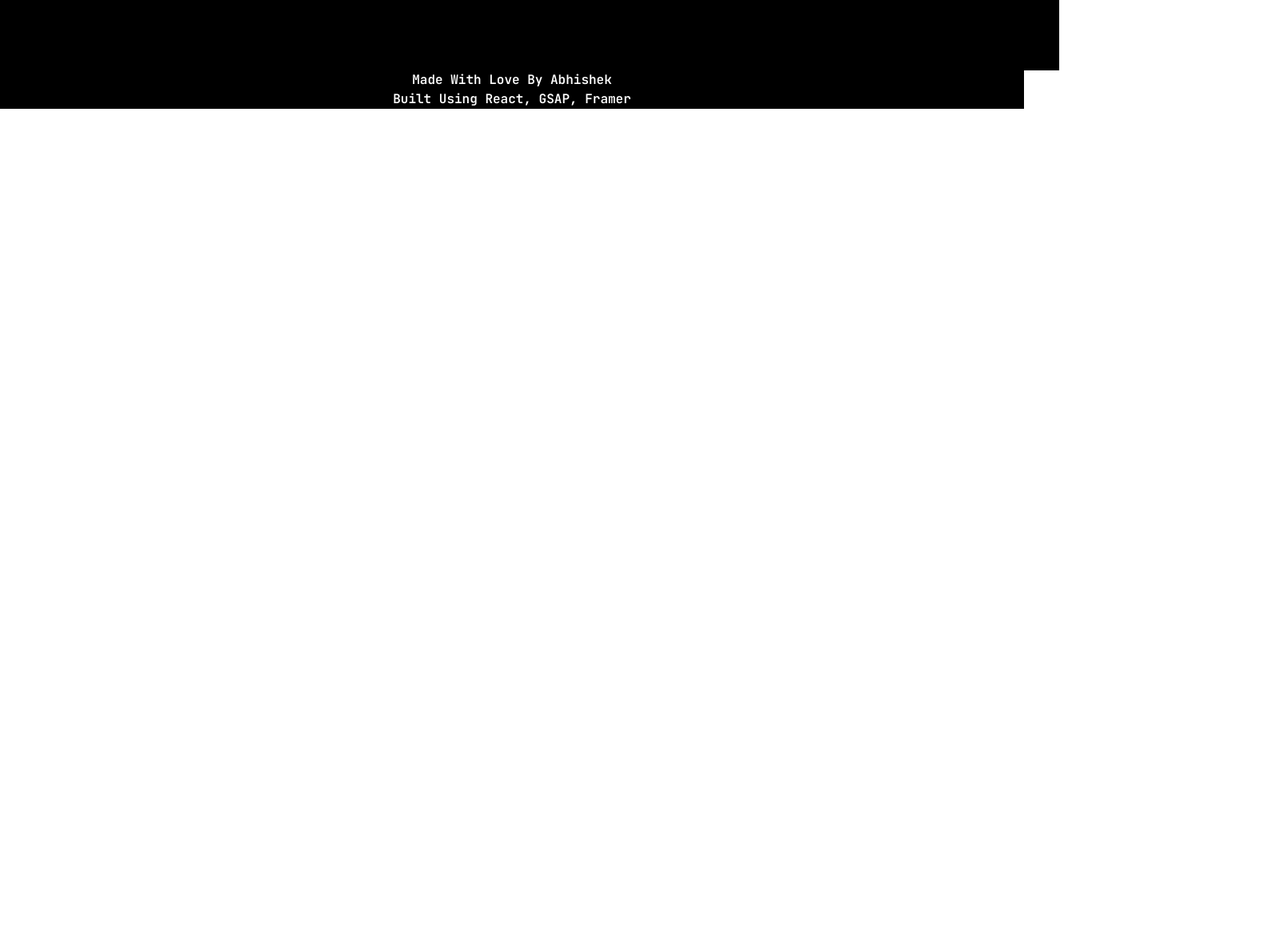
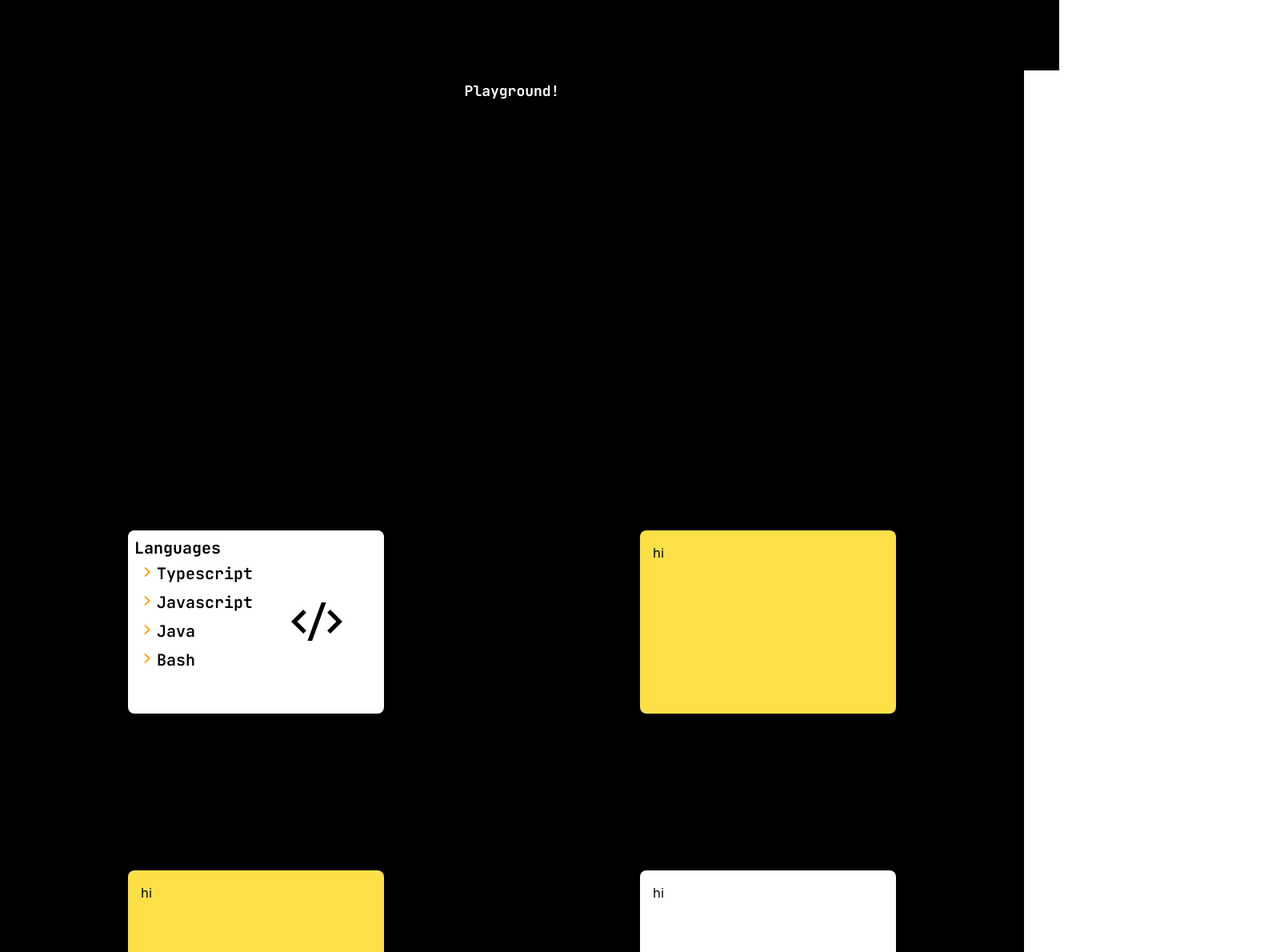
Before and after one commit to BeroBrine/portfolio-website, a React (Vite) app: page / in a window 1280 px wide. Shown: the part 1480-2670 px from the top of the page at 80% size, 1600 px wide, since content can reach past the window. Before the commit the page ends 1616 px from the top, so only its background shows below. Built offline with nearby package versions, Linux system fonts and the light colour scheme; what tailwind-typewriter would draw is missing.

Commit message:
added some more sections to homepage

```diff
--- a/package.json
+++ b/package.json
@@ -12,6 +12,7 @@
   "dependencies": {
     "@gsap/react": "^2.1.1",
     "@react-hook/mouse-position": "^4.1.3",
+    "@remixicon/react": "^4.2.0",
     "auto-typer-ts": "^0.0.2",
     "clsx": "^2.1.1",
     "gsap": "^3.12.5",
--- a/src/components/Cursor.tsx
+++ b/src/components/Cursor.tsx
@@ -10,7 +10,7 @@ const Cursor = ({
 	const gitRef = useRef<HTMLDivElement>(null);
 	const mousePos: IPosition = { x: 0, y: 0 };
 	const [divRender, setDivRender] = useState<boolean>(false);
-	const [gitRender, gitDivRender] = useState<boolean>(false);
+	const [cursorRender, setCursorRender] = useState<boolean>(false);
 
 	useCursorAnim({
 		cursorRef,
@@ -18,24 +18,28 @@ const Cursor = ({
 		gitRef,
 		mousePos,
 		setDivRender,
-		gitDivRender,
+		setCursorRender,
 		refElem,
 	});
-	console.log(gitRender);
+	console.log(cursorRender);
 	return (
 		<div>
+			{cursorRender ? (
 				<div
 					ref={cursorRef}
 					className={`${divRender ? "" : "mix-blend-difference"} z-50 pointer-events-none  bg-yellow-200 top-0 left-0 fixed rounded-full w-3 h-3`}
 				>
 					{divRender ? (
-					<div ref={textRef} className="">
+						<div ref={textRef} className="fixed">
 							<img src="/altinay-dinc-LluELtL5mK4-unsplash.jpg" alt="img" />
 						</div>
 					) : (
 						<div className="" ref={textRef}></div>
 					)}
 				</div>
+			) : (
+				<div ref={cursorRef}></div>
+			)}
 		</div>
 	);
 };
--- a/src/components/HomePage.tsx
+++ b/src/components/HomePage.tsx
@@ -6,6 +6,8 @@ import Magnetic from "./Magnetic";
 import { gsap } from "gsap";
 import { useGSAP } from "@gsap/react";
 import Cursor from "./Cursor";
+import Skills from "./Skills";
+import StringAnim from "./StringAnim";
 
 const HomePage = () => {
 	const textDiv = useRef<HTMLDivElement>(null);
@@ -44,7 +46,6 @@ const HomePage = () => {
 						scrollTrigger: {
 							trigger: parentRef.current,
 							start: "top 0%",
-							markers: true,
 							scrub: 3,
 							end: "top -100%",
 						},
@@ -62,12 +63,15 @@ const HomePage = () => {
 					const handleMouse = () => {
 						gsap.to(elem, {
 							rotate: 0,
+							delay: 0.3,
 						});
 					};
 
 					const handleMouseLeave = () => {
 						gsap.to(elem, {
 							rotate: 10,
+
+							delay: 0.3,
 						});
 					};
 					elem.addEventListener("mouseover", handleMouse);
@@ -82,7 +86,6 @@ const HomePage = () => {
 							trigger: parentRef.current,
 							start: "top 0%",
 							end: "top -100%",
-							markers: true,
 							scrub: 3,
 						},
 					});
@@ -163,16 +166,18 @@ const HomePage = () => {
 			</div>
 
 			{
-				<div className="h-12 w-screen  p-2 flex flex-col justify-center items-center bg-black text-white">
-					<span className="font-jetBrains font-semibold text-white">
-						{"Made With Love By Abhishek"}
-					</span>
-
-					<span className="font-jetBrains font-semibold text-white">
-						{"Built Using React, GSAP, Framer"}
-					</span>
-				</div>
+				// <div className="h-12 w-screen  p-2 flex flex-col justify-center items-center bg-black text-white">
+				// 	<span className="font-jetBrains font-semibold text-white">
+				// 		{"Made With Love By Abhishek"}
+				// 	</span>
+				//
+				// 	<span className="font-jetBrains font-semibold text-white">
+				// 		{"Built Using React, GSAP, Framer"}
+				// 	</span>
+				// </div>
 			}
+			<StringAnim />
+			<Skills />
 		</div>
 	);
 };
--- /dev/null
+++ b/src/components/Skills.tsx
@@ -0,0 +1,40 @@
+import { RiArrowRightSLine } from "@remixicon/react";
+import { RiCodeSSlashFill } from "@remixicon/react";
+const Skills = () => {
+	return (
+		<div>
+			<div className=" grid h-screen py-2 w-screen  items-center  justify-items-center bg-black grid-cols-2">
+				<div className="p-2  rounded-lg w-1/2 h-1/2 bg-white flex flex-row">
+					<span className="font-jetBrains text-xl flex flex-col  font-bold w-1/2">
+						Languages
+						<span className="font-jetBrains px-1 py-1 flex flex-row text-xl font-semibold ">
+							<RiArrowRightSLine color="orange" />
+							Typescript
+						</span>
+						<span className="font-jetBrains px-1 py-1 flex flex-row text-xl font-semibold ">
+							<RiArrowRightSLine color="orange" />
+							Javascript
+						</span>
+						<span className="font-jetBrains px-1 py-1 flex flex-row text-xl font-semibold ">
+							<RiArrowRightSLine color="orange" />
+							Java
+						</span>
+						<span className="font-jetBrains px-1 py-1 flex flex-row text-xl font-semibold ">
+							<RiArrowRightSLine color="orange" />
+							Bash
+						</span>
+					</span>
+					<div className="flex w-1/2 justify-center items-center">
+						<RiCodeSSlashFill size={64} />
+					</div>
+				</div>
+				<div className="p-4  rounded-lg w-1/2 h-1/2 bg-yellow-300">hi</div>
+
+				<div className="p-4  rounded-lg w-1/2 h-1/2 bg-yellow-300">hi</div>
+				<div className="p-4  rounded-lg w-1/2 h-1/2 bg-white">hi</div>
+			</div>
+		</div>
+	);
+};
+
+export default Skills;
--- a/src/components/Playground.tsx
+++ b/src/components/StringAnim.tsx
@@ -2,16 +2,17 @@ import { useGSAP } from "@gsap/react";
 import { gsap } from "gsap/gsap-core";
 
 import { useRef, useState } from "react";
-import Cursor from "./Cursor";
 
-const Playground = () => {
+const StringAnim = () => {
 	const [path, setPath] = useState<string>("");
 	const [out, setOut] = useState<boolean>(false);
 	const divRef = useRef<HTMLDivElement>(null);
 	const pathRef = useRef<SVGPathElement>(null);
 
 	const handleMouse = (e: React.MouseEvent<HTMLDivElement>) => {
-		setPath(`M 100 200 Q ${e.clientX} ${e.clientY} 1500 200`);
+		setPath(
+			`M 100 200 Q ${Math.floor(e.clientX)} ${Math.floor(e.clientY)} 1500 200`,
+		);
 		setOut(false);
 	};
 
@@ -42,14 +43,16 @@ const Playground = () => {
 
 	return (
 		<div>
-			<Cursor refElem={divRef} />
 			<div
 				onMouseMove={handleMouse}
 				onMouseLeave={handleMouseLeave}
 				ref={divRef}
 				id="string"
-				className="bg-black"
+				className="py-3 bg-black w-screen  text-center"
 			>
+				<span className="text-white font-jetBrains text-lg font-bold ">
+					Playground!
+				</span>
 				<svg width="1600" height="400" className="">
 					<path
 						ref={pathRef}
@@ -63,4 +66,4 @@ const Playground = () => {
 	);
 };
 
-export default Playground;
+export default StringAnim;
--- a/src/components/index.ts
+++ b/src/components/index.ts
@@ -1,4 +1,4 @@
 export { default as HomePage } from "./HomePage";
 export { default as Button } from "./Button";
 export { default as LapMockup } from "./LapMockup";
-export { default as Playground } from "./Playground";
+export { default as StringAnim } from "./StringAnim";
--- a/src/hooks/CursorAnim.ts
+++ b/src/hooks/CursorAnim.ts
@@ -8,7 +8,7 @@ const useCursorAnim = ({
 	gitRef,
 	mousePos,
 	setDivRender,
-	gitDivRender,
+	setCursorRender,
 	refElem,
 }: ICursor) => {
 	const { contextSafe } = useGSAP();
@@ -47,6 +47,7 @@ const useCursorAnim = ({
 		});
 
 		const updatePos = (e: MouseEvent) => {
+			setCursorRender(true);
 			mousePos.x = e.clientX - 6;
 			mousePos.y = e.clientY - 5;
 			namedFn();
@@ -76,12 +77,9 @@ const useCursorAnim = ({
 		refElem?.current.map((el) => {
 			if (el.id === "github") {
 				el.addEventListener("mouseenter", () => {
-					gitDivRender(true);
 					handleGitMouseEnter();
 				});
-				el.addEventListener("mouseleave", () => {
-					gitDivRender(false);
-				});
+				el.addEventListener("mouseleave", () => {});
 				return;
 			} else {
 				el.addEventListener("mouseenter", () => {
@@ -97,12 +95,8 @@ const useCursorAnim = ({
 			window.removeEventListener("mousemove", updatePos);
 			refElem?.current.map((el) => {
 				if (el.id === "github") {
-					el.removeEventListener("mouseenter", () => {
-						gitDivRender(true);
-					});
-					el.removeEventListener("mouseleave", () => {
-						gitDivRender(false);
-					});
+					el.removeEventListener("mouseenter", () => {});
+					el.removeEventListener("mouseleave", () => {});
 					return;
 				} else {
 					el.removeEventListener("mouseenter", () => {
--- a/src/hooks/CustomRoutes.ts
+++ b/src/hooks/CustomRoutes.ts
@@ -1,6 +1,6 @@
 import { IRoute } from "./Interfaces";
 import { Project, Linux } from "../components/Navbar/index";
-import { HomePage, Playground } from "../components";
+import { HomePage } from "../components";
 
 const useCustomRoutes = (): IRoute[] => {
 	return [
@@ -21,13 +21,6 @@ const useCustomRoutes = (): IRoute[] => {
 			path: "/linux",
 			element: Linux,
 		},
-
-		// WARN: Remember to remove this.
-		{
-			key: 4,
-			path: "/test",
-			element: Playground,
-		},
 	];
 };
 
--- a/src/hooks/Interfaces.ts
+++ b/src/hooks/Interfaces.ts
@@ -21,6 +21,6 @@ export interface ICursor {
 	gitRef: React.RefObject<HTMLDivElement>;
 	mousePos: IPosition;
 	setDivRender: React.Dispatch<React.SetStateAction<boolean>>;
-	gitDivRender: React.Dispatch<React.SetStateAction<boolean>>;
+	setCursorRender: React.Dispatch<React.SetStateAction<boolean>>;
 	refElem?: React.MutableRefObject<HTMLDivElement[]>;
 }
--- a/src/hooks/MagneticAnim.ts
+++ b/src/hooks/MagneticAnim.ts
@@ -1,8 +1,12 @@
 import { gsap } from "gsap";
 import { useGSAP } from "@gsap/react";
-import { IMagnetiAnim } from "./Interfaces";
+import { IMagneticAnim } from "./Interfaces";
 
-const useMagneticAnimation = ({ position, setPosition, ref }: IMagnetiAnim) => {
+const useMagneticAnimation = ({
+	position,
+	setPosition,
+	ref,
+}: IMagneticAnim) => {
 	useGSAP(() => {
 		gsap.to(ref.current, {
 			x: position.x,
```
Also changed, not shown: 1 other file (tests, documents, lock files or other folders). Lines whose indentation alone changed are shown as unchanged.
